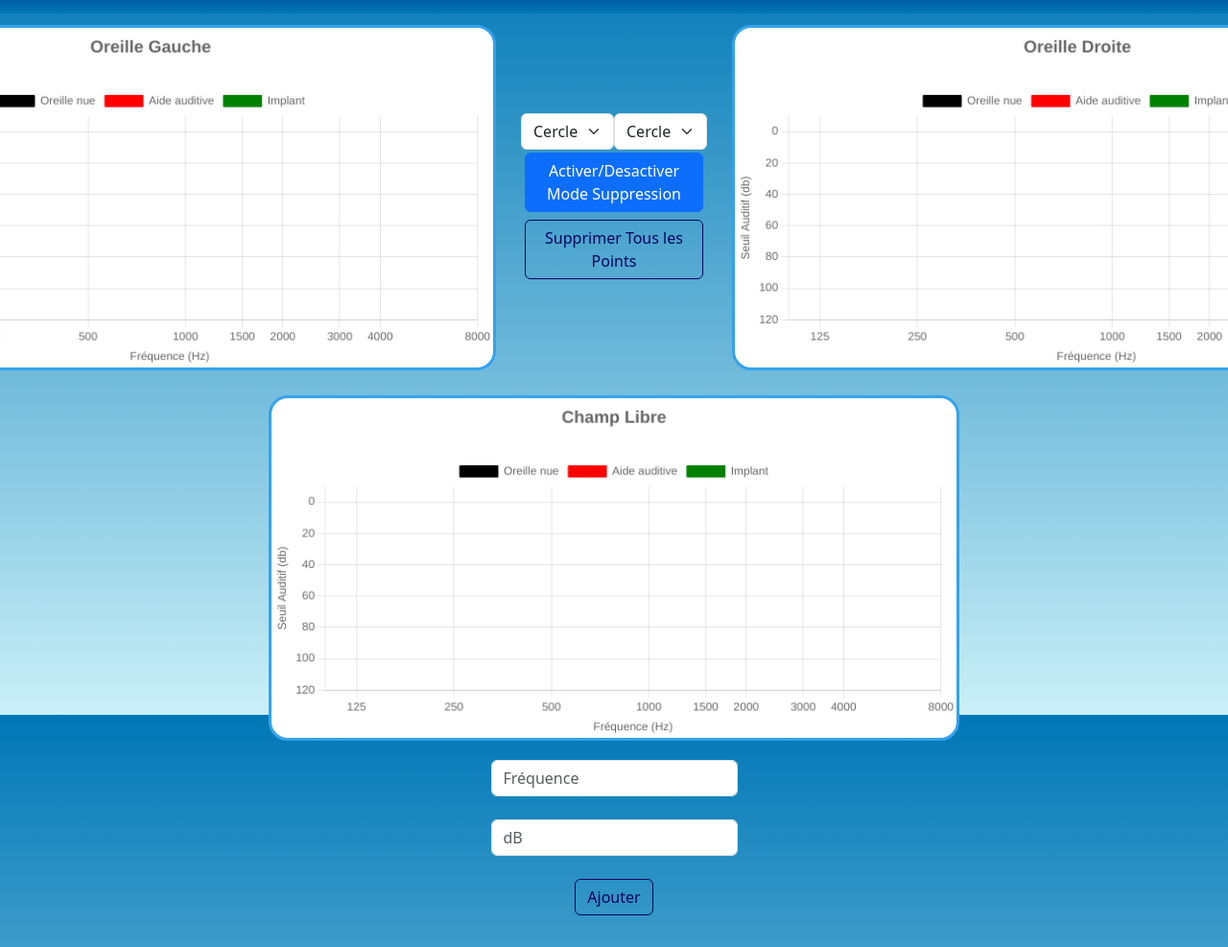
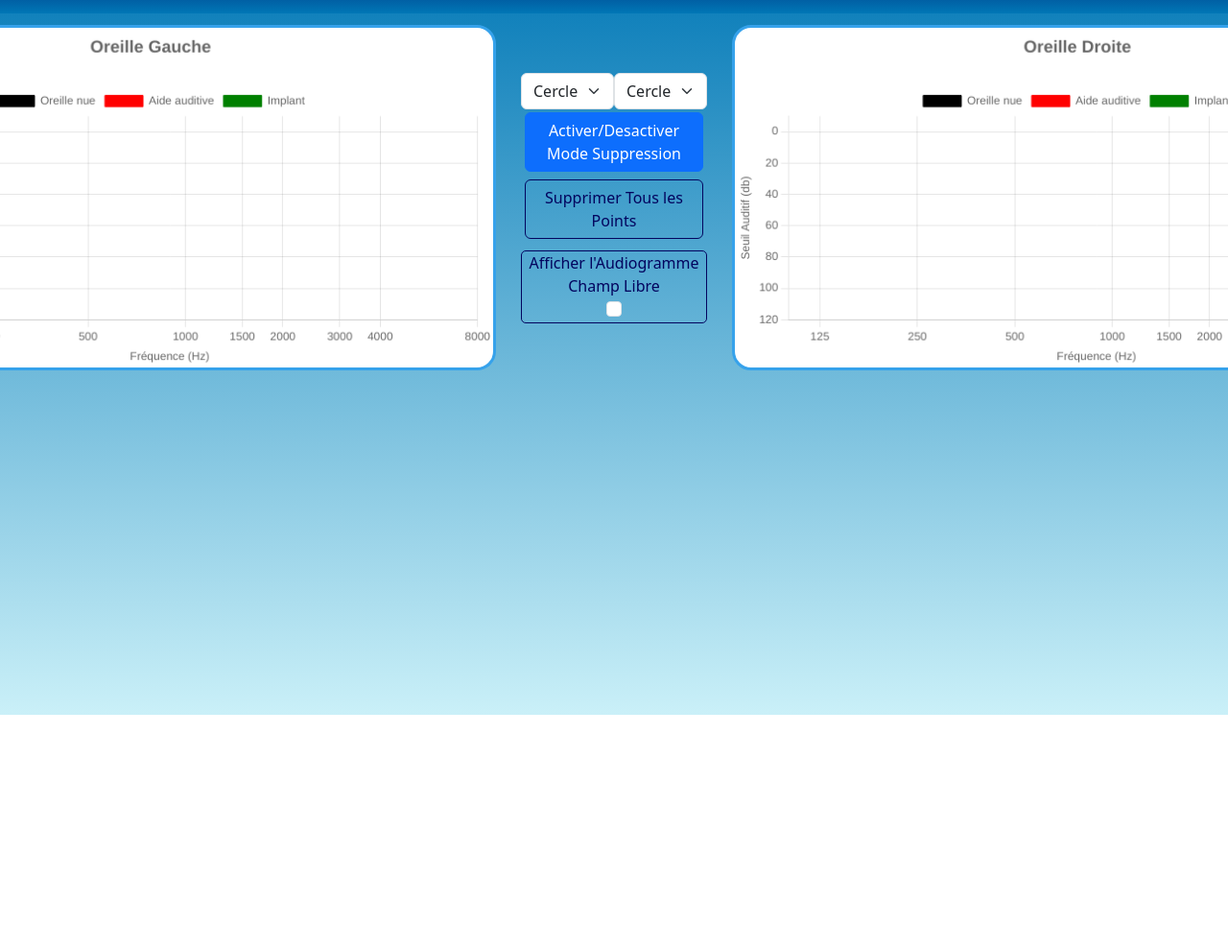
Before and after one commit to Orchistraem/Orchistraem, a website: page public/patient.html in a window 1280 px wide. Shown: the part 55-1042 px from the top of the page at 96% size. After the commit the page ends 800 px from the top, so only its background shows below. Drawn offline with nearby package versions, Linux system fonts and the light colour scheme; no server answers.

Commit message:
Possibiliter de cacher et afficher l'audiogramme ChampLibre

```diff
--- a/public/audiogram-form.css
+++ b/public/audiogram-form.css
@@ -43,15 +43,6 @@
     display: block;
 }
 
-.tooltip {
-    position: absolute;
-    background-color: #fff;
-    border: 1px solid #000;
-    padding: 5px;
-    border-radius: 5px;
-    pointer-events: none; /* Empêcher le tooltip d'interférer avec les clics de la souris */
-}
-
 .chartBox canvas {
     width: 140%; /* prendra la totalité de la largeur de .chartBox */
     max-width: 745px;
@@ -94,3 +85,16 @@
 .edit button {
     margin: 2%;
 }
+
+.AfficherAudioLibre {
+    text-align: center;
+    color: #03045e;
+    border: 1px solid #03045e;
+    width: fit-content;
+    border-radius: 5px;
+    margin-top: 0.5em;
+}
+
+.form-check {
+    margin-left: 5.5em;
+}
--- a/public/patient.html
+++ b/public/patient.html
@@ -98,6 +98,42 @@
         <button id="deleteAllPoints" class="btn btn-outline-primary">
           Supprimer Tous les Points
         </button>
+
+        <script>
+          function toggleAudiogramVisibility() {
+            const toggleChampLibre =
+              document.getElementById("toggleChampLibre");
+            const audiogramChampLibre = document.getElementById(
+              "audiogramChampLibre"
+            );
+            const formThird = document.getElementById("addPointFormThird");
+
+            if (toggleChampLibre.checked) {
+              audiogramChampLibre.style.display = "block";
+              formThird.style.display = "block";
+            } else {
+              audiogramChampLibre.style.display = "none";
+              formThird.style.display = "none";
+            }
+          }
+          document.addEventListener(
+            "DOMContentLoaded",
+            toggleAudiogramVisibility
+          );
+        </script>
+        <div class="AfficherAudioLibre">
+          <label class="form-check-label" for="toggleChampLibre">
+            Afficher l'Audiogramme Champ Libre
+          </label>
+          <div class="form-check">
+            <input
+              class="form-check-input"
+              type="checkbox"
+              id="toggleChampLibre"
+              onclick="toggleAudiogramVisibility()"
+            />
+          </div>
+        </div>
       </div>
 
       <!-- Right Audiogram -->
@@ -110,9 +146,13 @@
     <!-- Third Audiogram on a new line -->
     <div class="audiogram-container">
       <div class="chartBox">
-        <canvas id="audiogramChampLibre" class="audiogram"></canvas>
-        <div class="form-container">
-          <form id="addPointFormThird">
+        <canvas
+          id="audiogramChampLibre"
+          class="audiogram"
+          style="display: none"
+        ></canvas>
+        <div class="form-container" id="test">
+          <form id="addPointFormThird" style="display: none">
             <input
               type="text"
               id="frequenciesThird"
--- a/public/src/audiogram.ts
+++ b/public/src/audiogram.ts
@@ -170,6 +170,114 @@ function initAudiogram(canvasID: string, pointColor: string, borderColor: string
                   pointRadius: 5,
                   pointStyle: createPointStyle('I'),
               }
+              ]
+              },
+              options: {
+                  scales: {
+                      y: {
+                          beginAtZero: false,
+                          reverse: true,
+                          min: -10,
+                          max: 120,
+                          ticks: {
+                              stepSize: 10
+                          },
+                          title: {
+                            display: true,
+                            text: 'Seuil Auditif (db)'
+                          }
+                      },
+                      x: {
+                        type: 'logarithmic',
+                        position: 'bottom',
+                        min: 100,
+                        max: 8000,
+                        ticks: {
+                          min: 100,
+                          max: 8000,
+                          callback: function(value: number, index: number, ticks: any[]) {
+                            return value.toString();
+                          }
+                        },
+                        afterBuildTicks: function(chart: any) {
+                          chart.ticks = [125, 250, 500, 1000, 1500, 2000, 3000, 4000, 8000];
+                          chart.ticks.forEach(function(value: number, index: number, array: any[]) {
+                            array[index] = { value: value.toString() };
+                          });
+                        },
+                        title: {
+                          display: true,
+                          text: 'Fréquence (Hz)'
+                        }
+                      }
+                  },
+                  plugins: {
+                    title: {
+                      display: true,
+                      text: earSide,
+                      font: {
+                        size: 18
+                      },
+                      padding: {
+                        top: 10,
+                        bottom: 30
+                      }
+                  },
+                },
+                  elements: {
+                      line: {
+                          tension: 0 // Lignes droites sans courbure
+                      }
+                  },
+                  responsive: false,
+                  maintainAspectRatio: true
+              }
+          });
+      }
+  }
+  return null; // Retourne null si le canvas ou le contexte 2D n'existe pas
+}
+
+/**
+ * Initialise un audiogramme.
+ *
+ * Cette fonction crée et configure un audiogramme à l'aide de Chart.js.
+ *
+ * @param canvasID - L'identifiant de l'élément canvas HTML où afficher l'audiogramme.
+ * @param pointColor - Couleur des points de l'audiogramme.
+ * @param borderColor - Couleur de la bordure de l'audiogramme.
+ * @param earSide - Côté de l'oreille (gauche ou droite) associé à l'audiogramme.
+ * @returns L'instance de Chart créée ou null en cas d'échec.
+ */
+function initAudiogramChampLibre(canvasID: string, pointColor: string, borderColor: string, earSide: string) {
+  const canvas = document.getElementById(canvasID) as HTMLCanvasElement | null;
+  if (canvas && canvas.getContext) {
+      const ctx = canvas.getContext('2d');
+      if (ctx) {
+          return new Chart(ctx, {
+              type: 'line',
+              data: {
+                  labels: [125, 250, 500, 1000, 1500, 2000, 3000, 4000, 8000],
+                  datasets: [{
+                      label: 'Oreille nue',
+                      data: [],
+                      showLine: true,
+                      backgroundColor: pointColor,
+                      borderColor: borderColor,
+                      borderWidth: 1,
+                      pointRadius: 5,
+                      pointStyle: 'circle',
+                  },
+                  {
+                    label: 'Oreille apareillé',
+                    data: [],
+                    showLine: true,
+                    backgroundColor:'rgb(255,0,0)',
+                    borderColor: 'rgb(255,0,0)',
+                    borderWidth: 1,
+                    pointRadius: 5,
+                    pointStyle: createPointStyle('A'),
+                }
               ]
               },
               options: {
@@ -635,53 +743,6 @@ function setupClickListeners(chart: any, ear: string, legendSelector: HTMLSelect
   });
 }
 
-
-/**
- * Configure un écouteur d'événements pour afficher des infobulles lors du survol de la souris sur un graphique.
- *
- * Cette fonction crée un écouteur d'événements 'mousemove' sur le canvas du graphique. Lorsque la souris se déplace sur le graphique,
- * elle calcule les coordonnées de la souris par rapport au graphique et affiche une infobulle personnalisée avec les informations
- * de fréquence et de décibels correspondantes. L'infobulle est masquée lorsque la souris quitte le canvas.
- *
- * @param chart - L'instance de l'audiogramme Chart.js pour laquelle l'infobulle est configurée.
- * @param tooltipId - L'identifiant de l'élément HTML qui servira d'infobulle.
- *
- * @example
- * setupMouseHoverListener(audiogramChartLeft, 'tooltipLeft'); // Configure l'écouteur d'événements pour l'audiogramme de l'oreille gauche
- */
-function setupMouseHoverListener(chart:any, tooltipId:any) {
-  const canvas = chart.canvas;
-  const tooltip = document.getElementById(tooltipId);
-
-  if (tooltip) { // Ajouter cette vérification
-    canvas.addEventListener('mousemove', (event:MouseEvent) => {
-      const rect = canvas.getBoundingClientRect();
-      const x = event.clientX - rect.left;
-      const y = event.clientY - rect.top;
-
-      let { frequency, decibels } = convertClickToChartData(chart, x, y);
-
-      // Mettez à jour et affichez le tooltip
-      tooltip.style.display = 'block';
-      tooltip.style.left = event.clientX + 'px';
-      tooltip.style.top = event.clientY + 'px';
-      tooltip.innerHTML = `Fréquence: ${frequency.toFixed(0)} Hz, dB: ${decibels.toFixed(0)}`;
-    });
-
-    canvas.addEventListener('mouseout', () => {
-      tooltip.style.display = 'none';
-    });
-  } else {
-    console.error(`Tooltip with id '${tooltipId}' not found.`);
-  }
-}
-
-window.onload = function () {
-
-  setupMouseHoverListener(audiogramChartLeft, 'tooltipLeft');
-  setupMouseHoverListener(audiogramChartRight, 'tooltipRight');
-};
-
 /**
  * Supprime un point de l'audiogramme et met à jour le graphique.
  *
@@ -808,7 +869,7 @@ function snapToDecibelLevels(decibels: number): number {
 window.onload = function () {
   audiogramChartLeft = initAudiogram('audiogramLeft', 'rgb(0, 0, 0)', 'rgba(0, 1, 1)', 'Oreille Gauche');
   audiogramChartRight = initAudiogram('audiogramRight', 'rgb(0,0,0)', 'rgb(0,1,1)', 'Oreille Droite');
-  audiogramChampLibre = initAudiogram('audiogramChampLibre', 'rgb(0,0,0)', 'rgb(0,1,1)', 'Champ Libre');
+  audiogramChampLibre = initAudiogramChampLibre('audiogramChampLibre', 'rgb(0,0,0)', 'rgb(0,1,1)', 'Champ Libre');
   const legendSelectorLeft = document.getElementById('legendSelectorLeft') as HTMLSelectElement;
   const legendSelectorRight = document.getElementById('legendSelectorRight') as HTMLSelectElement;
   if (audiogramChartLeft && audiogramChartRight && audiogramChampLibre) {
@@ -820,6 +881,4 @@ window.onload = function () {
   setupClickListeners(audiogramChartLeft, 'gauche', legendSelectorLeft);
   setupClickListeners(audiogramChartRight, 'droite', legendSelectorRight);
   initTabs();
-  setupMouseHoverListener(audiogramChartLeft, 'tooltipLeft');
-  setupMouseHoverListener(audiogramChartRight, 'tooltipRight');
 };
```
Also changed, not shown: public/dist/audiogram.js.
